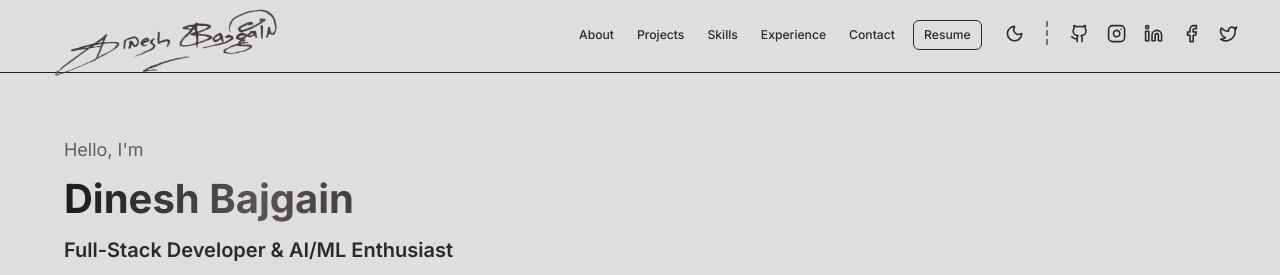
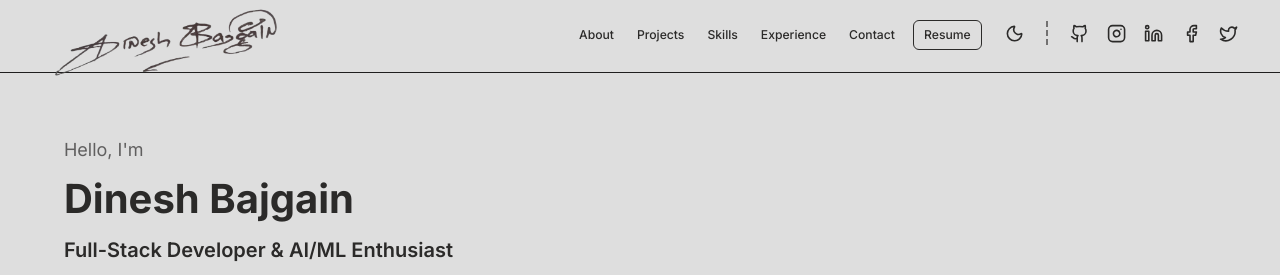
Before and after one commit to dinesh-bazgain/Portfolio, a Next.js app: page /about in a window 1280 px wide. Shown: the top 275 px of the page. Built offline with nearby package versions, Linux system fonts and the light colour scheme; a web font is replaced by a local one.

Commit message:
fix(about): simplify hero name background to a solid color

```diff
--- a/src/app/about/about.css
+++ b/src/app/about/about.css
@@ -67,12 +67,7 @@ body {
   font-size: clamp(1.75rem, 5vw, 2.5rem);
   margin: 0;
   font-weight: 700;
-  background: linear-gradient(
-    90deg,
-    var(--primary),
-    var(--accent),
-    var(--foreground)
-  );
+  background: var(--foreground);
   -webkit-background-clip: text;
   -webkit-text-fill-color: transparent;
   background-clip: text;
```
